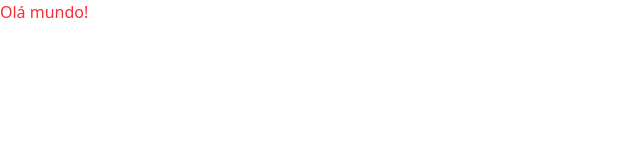
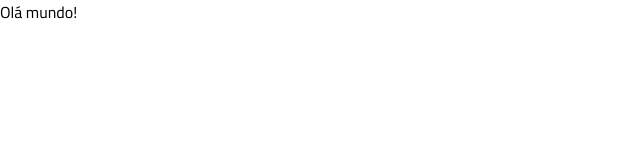
Before and after one commit to rocketseat-education/react-2025-todo, a React (Vite) app: page / in a window 1280 px wide. Shown: the top 160 px of the page, without its empty margins (0-640 px from the left). Built offline with nearby package versions, Linux system fonts and the light colour scheme.

Commit message:
Estruturando a base - Extendendo valores no Tailwind

```diff
--- a/index.html
+++ b/index.html
@@ -5,6 +5,12 @@
   <meta charset="UTF-8" />
   <link rel="icon" type="image/svg+xml" href="/vite.svg" />
   <meta name="viewport" content="width=device-width, initial-scale=1.0" />
+
+  <link rel="preconnect" href="https://fonts.googleapis.com" />
+  <link rel="preconnect" href="https://fonts.gstatic.com" crossorigin />
+  <link href="https://fonts.googleapis.com/css2?family=Cairo&display=swap" rel="stylesheet" />
+  <link href="https://fonts.googleapis.com/css2?family=Cairo:wght@600&display=swap" rel="stylesheet" />
+
   <title>Todo List</title>
 </head>
 
--- a/src/index.css
+++ b/src/index.css
@@ -1 +1,22 @@
 @import 'tailwindcss';
+
+@theme {
+  --color-*: initial;
+  --color-white: #ffffff;
+  --color-gray-100: #f7f3f6;
+  --color-gray-200: #f4e6f0;
+  --color-gray-300: #7a6e76;
+  --color-gray-400: #332e32;
+
+  --color-green-light: #cddfcc;
+  --color-green-base: #52a350;
+  --color-green-dark: #2f5c2d;
+
+  --color-pink-light: #e9cce1;
+  --color-pink-base: #c257a4;
+  --color-pink-dark: #884074;
+
+  --font-sans: "Cairo", sans-serif;
+
+  --shadow-sm: 0px 4px 8px 0px rgba(54, 23, 45, 0.05);
+}
```
